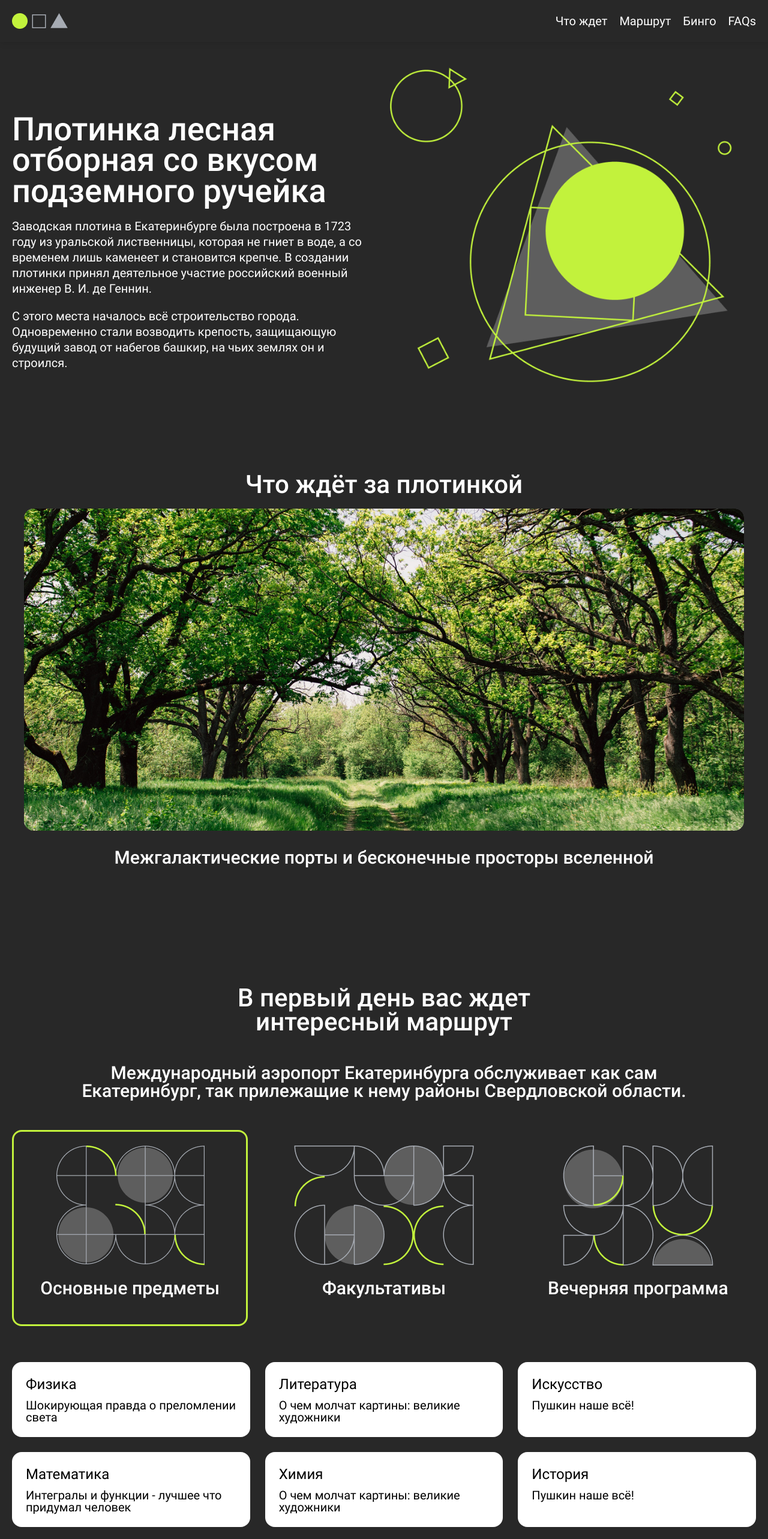
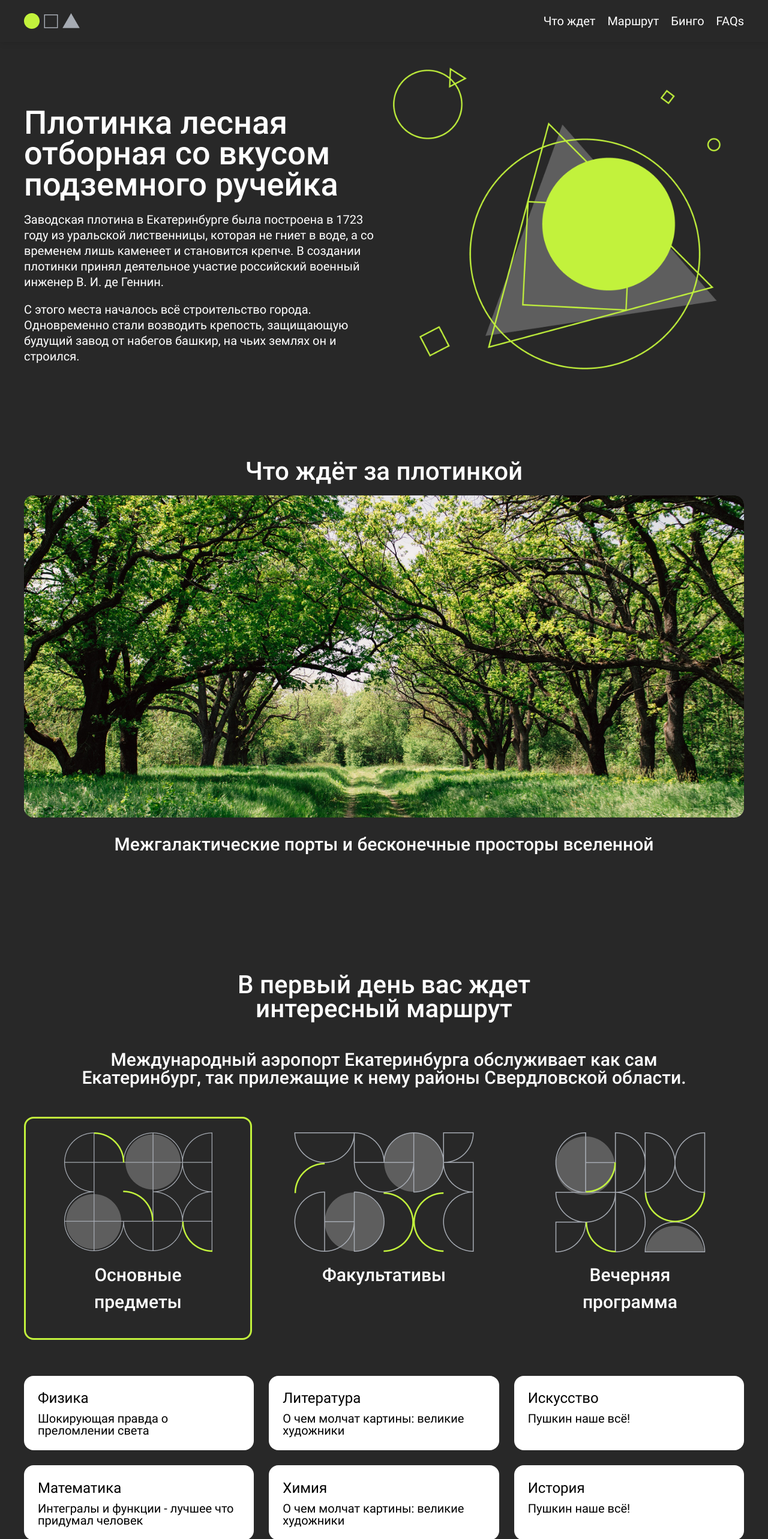
Before and after one commit to yarillo209120/test-cloud-castle, a Next.js app: page / in a window 1280 px wide. Shown: the top 2566 px of the page at 60% size. Built offline with nearby package versions, Linux system fonts and the light colour scheme.

Commit message:
fix container

```diff
--- a/app/page.module.scss
+++ b/app/page.module.scss
@@ -11,15 +11,17 @@
     gap: 30px;
     max-width: 1440px;
     margin: 0 auto;
-    padding: 0 20px;
+    padding: 0 40px;
 
     @media (max-width: 768px) {
       align-items: flex-start;
+      padding: 0 15px;
     }
 
     @media (max-width: 600px) {
       gap: 20px;
       flex-direction:column-reverse;
+      padding: 0 10px;
     }
   }
 
@@ -115,12 +117,15 @@
   // Элемент container
   &__container {
     margin: 0 auto;
-    padding: 0 20px;
+    padding: 0 40px;
     text-align: center;
     max-width: 1440px;
+    @media (max-width: 768px) {
+      padding: 0 15px;
+    }
 
-    @media (min-width: 769px) {
-      padding: 0 40px;
+    @media (max-width: 375.99px) {
+      padding: 0 10px;
     }
   }
 
--- a/src/components/sections/BingoSection/BingoSection.module.scss
+++ b/src/components/sections/BingoSection/BingoSection.module.scss
@@ -14,7 +14,7 @@
   &__container {
     max-width: v.$container-width;
     margin: 0 auto;
-    padding: 0 20px;
+    padding: 0 40px;
 
     @media (max-width: 768px) {
       padding: 0 15px;
--- a/src/components/sections/FaqSection/FaqSection.module.scss
+++ b/src/components/sections/FaqSection/FaqSection.module.scss
@@ -5,8 +5,12 @@
   &__container {
     max-width: v.$container-width;
     margin: 0 auto;
-    padding: 0 20px;
+    padding: 0 40px;
     margin-top: 100px;
+
+    @media (max-width: 768px) {
+      padding: 0 0;
+    }
   }
 
   &__title {
--- a/src/components/sections/Header/Header.module.scss
+++ b/src/components/sections/Header/Header.module.scss
@@ -8,6 +8,7 @@
   z-index: 100;
   background-color: #282828;
   box-shadow: 0 2px 10px rgba(0, 0, 0, 0.1);
+
 }
 
 .container {
@@ -16,7 +17,7 @@
   align-items: center;
   max-width: 1440px;
   margin: 0 auto;
-  padding: 2rem 2rem;
+  padding: 2rem 40px;
 
   @media (max-width: 768px) {
     padding: 1.5rem;
--- a/src/components/sections/RouteSection/RouteSection.module.scss
+++ b/src/components/sections/RouteSection/RouteSection.module.scss
@@ -6,6 +6,14 @@
     margin: 0 auto;
     padding: 0 clamp(10px, 2.5vw, 20px);
     margin-top: clamp(40px, 8vw, 100px);
+    padding: 0 40px;
+    @media (max-width: 768px) {
+      padding: 0 15px;
+    }
+
+    @media (max-width: 375.99px) {
+      padding: 0 10px;
+    }
   }
 
   // Заголовочный блок
```
